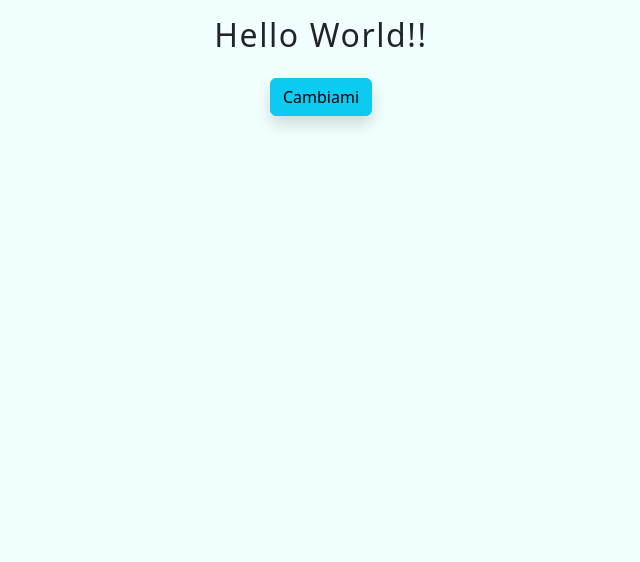
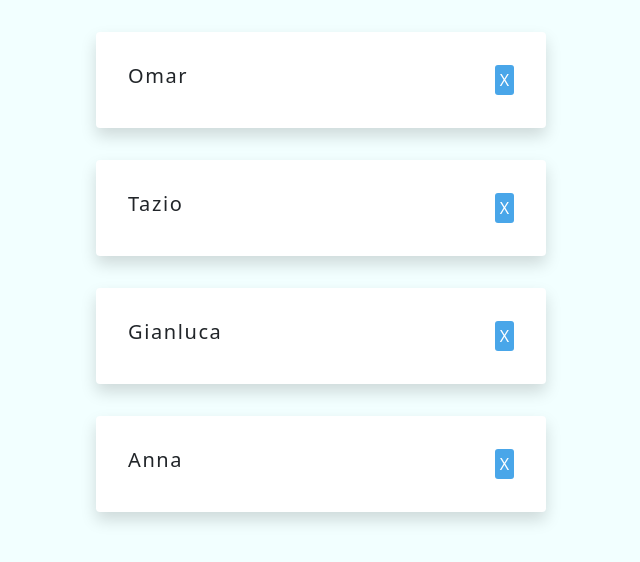
Before and after one commit to DavideFarci/React-Hooks-master, a React (Create React App) app: page / in a window 1280 px wide. Shown: the top 562 px of the page, without its empty margins (319-959 px from the left). Built offline with nearby package versions, Linux system fonts and the light colour scheme.

Commit message:
1-useState, useState array

```diff
--- a/src/App.js
+++ b/src/App.js
@@ -1,4 +1,4 @@
-import Inizio from "./lezioni/1-useState/inizio/2-useState-basi";
+import Inizio from "./lezioni/1-useState/inizio/3-useState-array";
 
 function App() {
   return (
--- a/src/lezioni/1-useState/inizio/3-useState-array.js
+++ b/src/lezioni/1-useState/inizio/3-useState-array.js
@@ -1,9 +1,30 @@
-import React from "react";
+import React, { useState } from "react";
+import { data } from "../../../data";
 
 const ArrayState = () => {
+  const [people, setPeople] = useState(data);
+
+  const removeItem = (id) => {
+    let newPeople = people.filter((el) => el.id !== id);
+    setPeople(newPeople);
+  };
   return (
     <>
-      <h3> UseState with Array Components</h3>
+      {people.map((el) => {
+        const { id, name } = el;
+        return (
+          <div key={id} className="item shadow ">
+            <h5>{name}</h5>
+            <button
+              type="button"
+              className="button delete"
+              onClick={() => removeItem(id)}
+            >
+              X
+            </button>
+          </div>
+        );
+      })}
     </>
   );
 };
```
